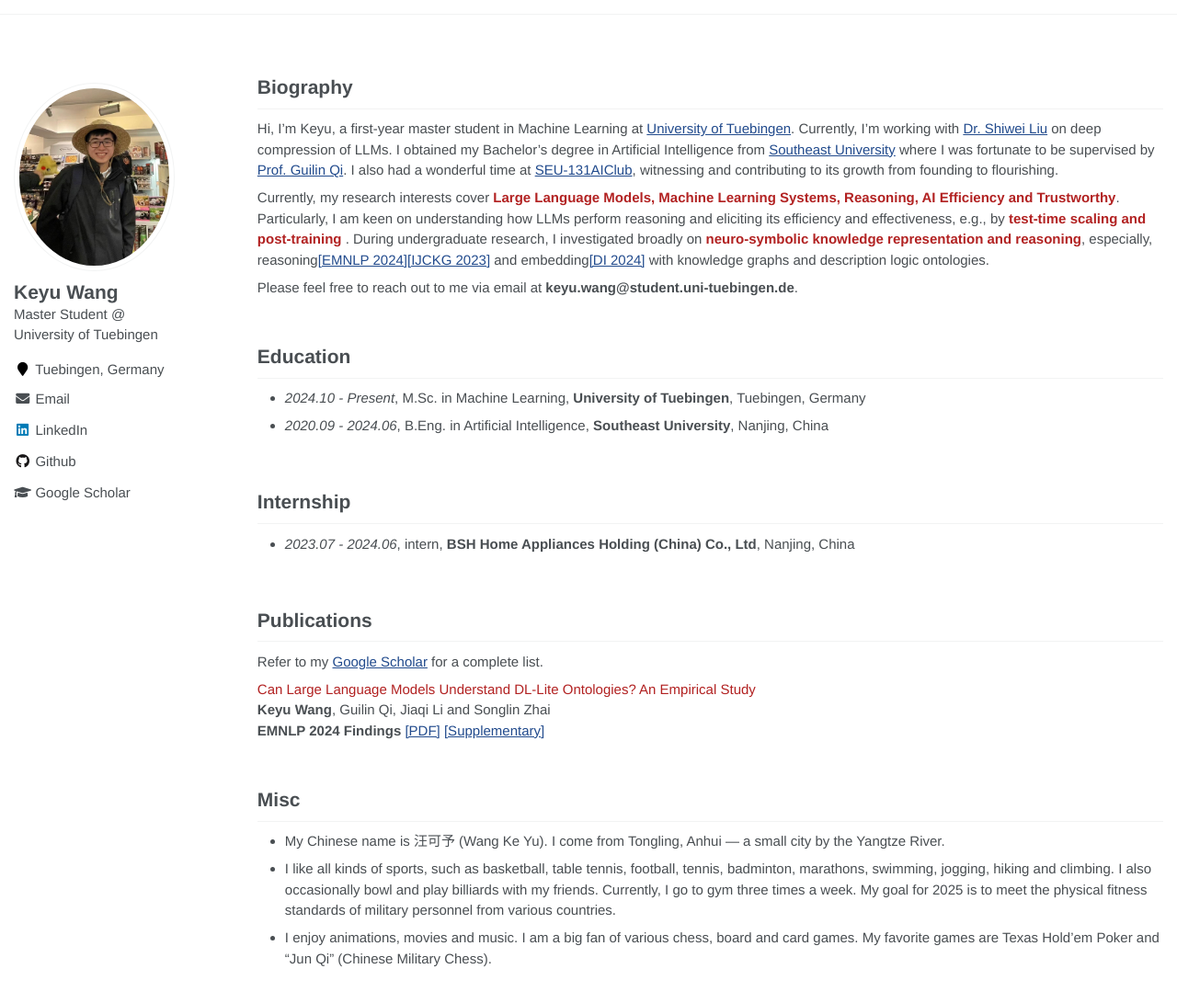
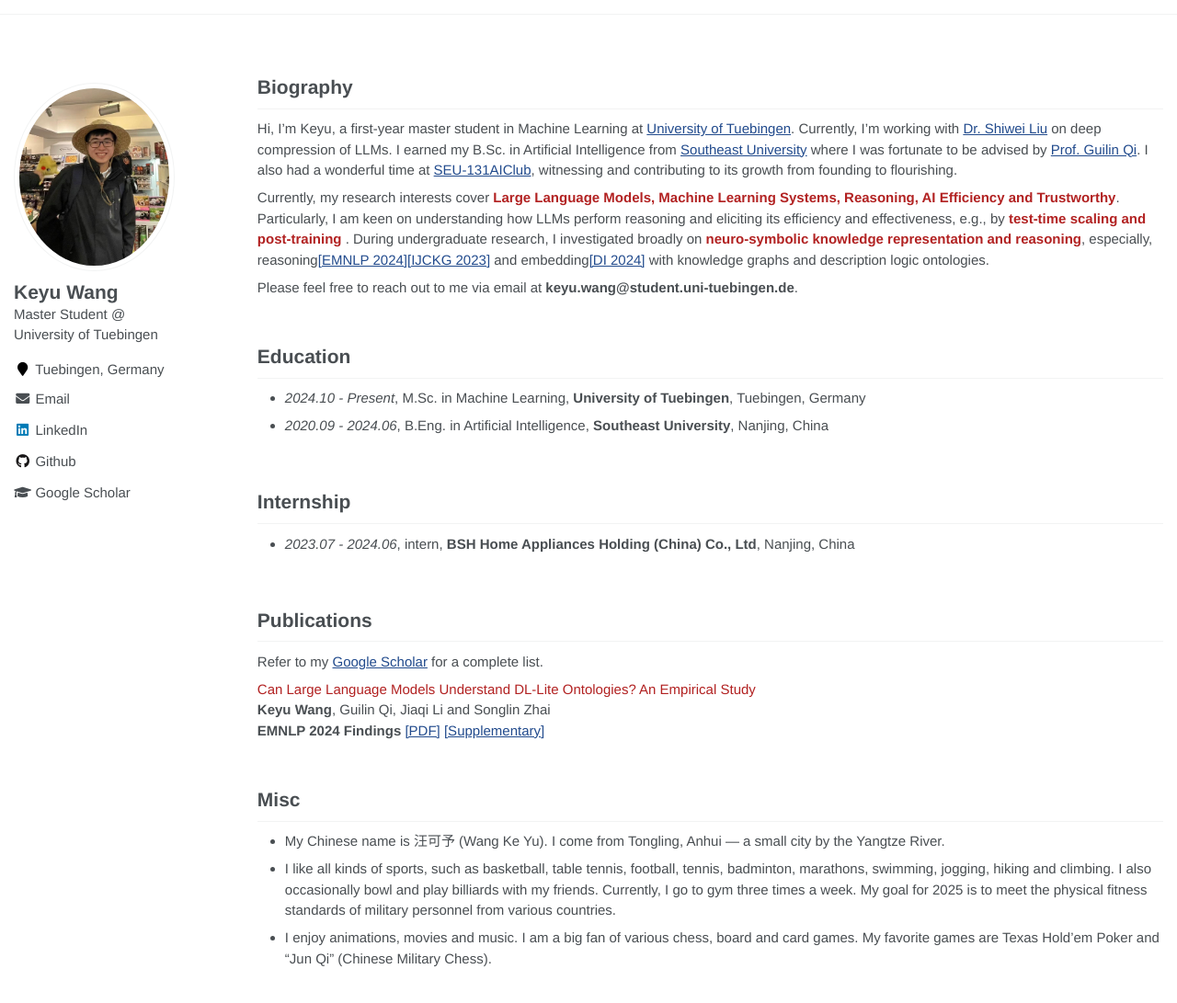
Before and after one commit to keyu-wang-2002/keyu-wang-2002.github.io, a Jekyll site: the page built from _pages/about.md, in a window 1280 px wide and 1144 px high. Shown: the top 1091 px of the window at 92% size. Built offline with Jekyll 4.4.1, drawn with Linux system fonts in a browser that asks for light colours.

Commit message:
Update about.md

```diff
--- a/_pages/about.md
+++ b/_pages/about.md
@@ -15,7 +15,7 @@ redirect_from:
 
 # Biography
 
-Hi, I'm Keyu, a first-year master student in Machine Learning at [University of Tuebingen]([[https://uni-tuebingen.de/en/]]). Currently, I’m working with [Dr. Shiwei Liu](https://shiweiliuiiiiiii.github.io) on deep compression of LLMs. I obtained my Bachelor's degree in Artificial Intelligence from [Southeast University](https://www.seu.edu.cn/) where I was fortunate to be supervised by [Prof. Guilin Qi](https://scholar.google.com/citations?user=1gw3LJQAAAAJ&hl=zh-CN). I also  had a wonderful time at [SEU-131AIClub](https://github.com/131AIClub), witnessing and contributing to its growth from founding to flourishing.
+Hi, I'm Keyu, a first-year master student in Machine Learning at [University of Tuebingen]([[https://uni-tuebingen.de/en/]]). Currently, I’m working with [Dr. Shiwei Liu](https://shiweiliuiiiiiii.github.io) on deep compression of LLMs. I earned my B.Sc. in Artificial Intelligence from [Southeast University](https://www.seu.edu.cn/) where I was fortunate to be advised by [Prof. Guilin Qi](https://scholar.google.com/citations?user=1gw3LJQAAAAJ&hl=zh-CN). I also  had a wonderful time at [SEU-131AIClub](https://github.com/131AIClub), witnessing and contributing to its growth from founding to flourishing.
 
 Currently, my research interests cover <font color='FireBrick'><strong>Large Language Models, Machine Learning Systems, Reasoning, AI Efficiency and Trustworthy</strong></font>.  Particularly, I am keen on understanding how LLMs perform reasoning and eliciting its efficiency and effectiveness, e.g., by <font color='FireBrick'><strong> test-time scaling and post-training </strong></font>. During undergraduate research, I investigated broadly on  <font color='FireBrick'><strong>neuro-symbolic knowledge representation and reasoning</strong></font>, especially, reasoning[[EMNLP 2024]](https://aclanthology.org/2024.findings-emnlp.141/)[[IJCKG 2023]](https://arxiv.org/abs/2304.01664) and embedding[[DI 2024]](https://arxiv.org/abs/2402.01677) with knowledge graphs and description logic ontologies.
 
```
